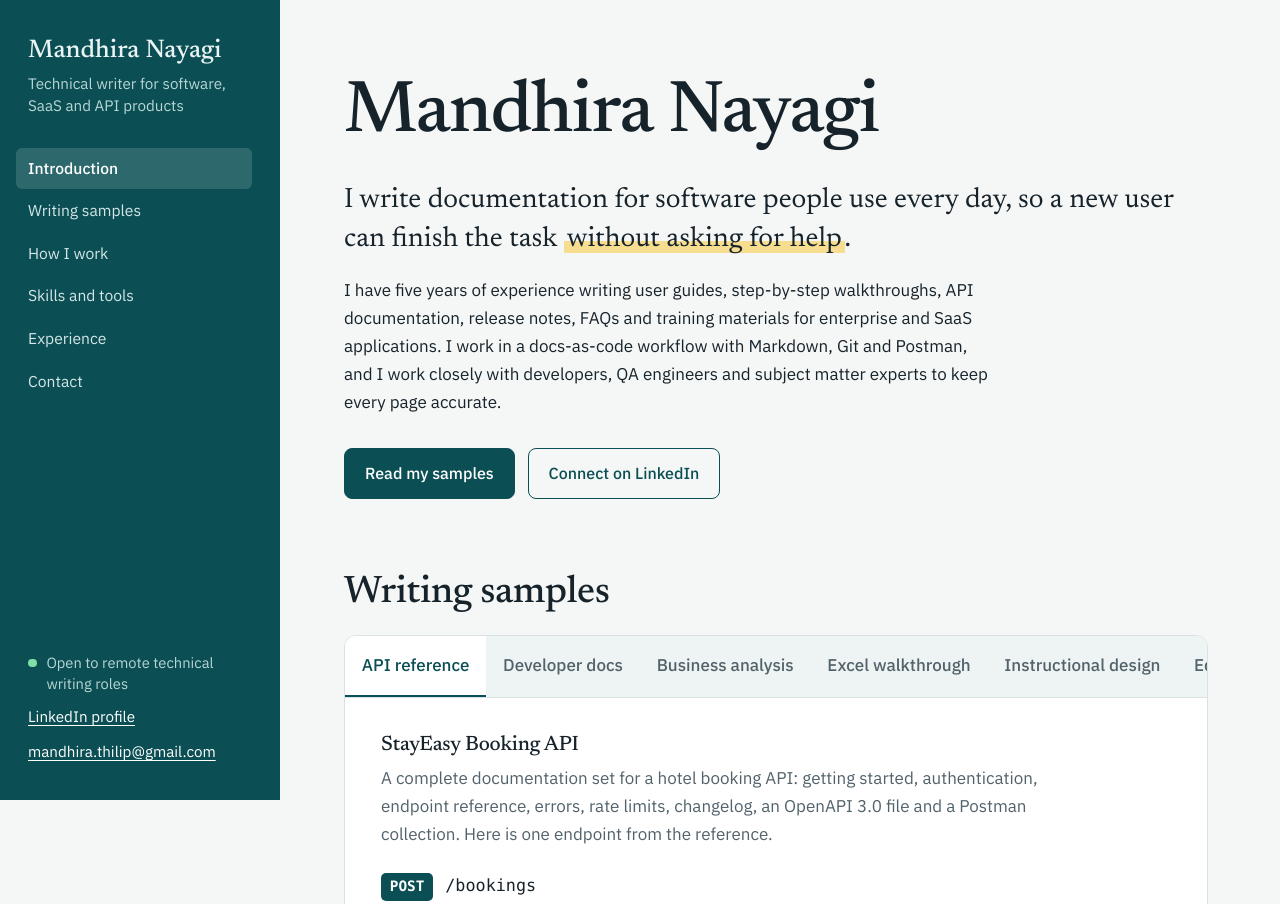
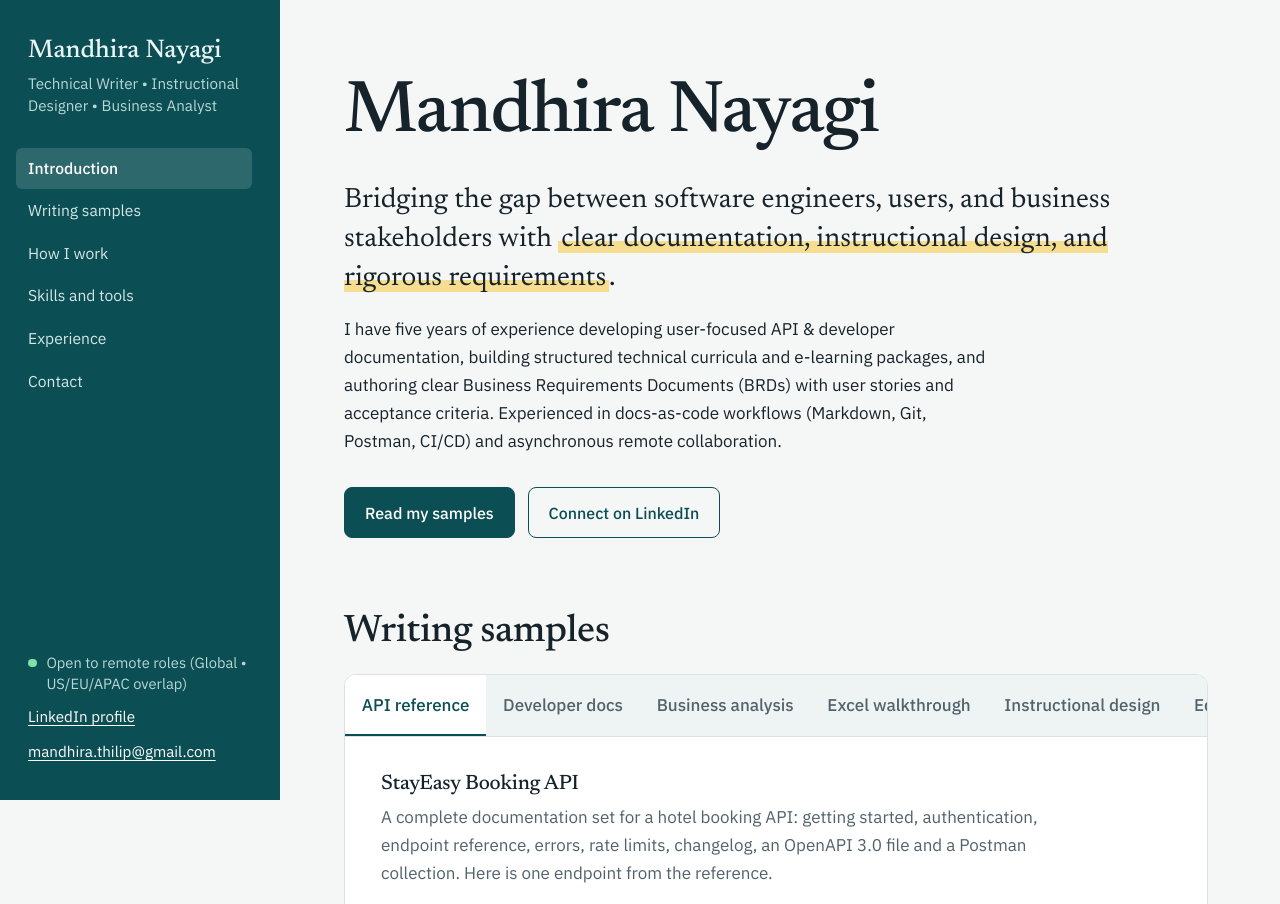
Before and after one commit to Mandhira/My-Portfolio, a plain HTML site: page index.html in a window 1280 px wide. Shown: the top 904 px of the page. Drawn offline with Linux system fonts and the light colour scheme.

Commit message:
Position portfolio across Technical Writing, Instructional Design, and Business Analysis

```diff
--- a/index.html
+++ b/index.html
@@ -3,10 +3,10 @@
 <head>
   <meta charset="utf-8">
   <meta name="viewport" content="width=device-width, initial-scale=1">
-  <title>Mandhira Nayagi | Technical Writer</title>
-  <meta name="description" content="Portfolio of Mandhira Nayagi, a technical writer for software, SaaS and API documentation. Open to remote roles.">
-  <meta property="og:title" content="Mandhira Nayagi | Technical Writer">
-  <meta property="og:description" content="API documentation, FAQs, user guides and training content for software and SaaS products.">
+  <title>Mandhira Nayagi | Technical Writer • Instructional Designer • Business Analyst</title>
+  <meta name="description" content="Portfolio of Mandhira Nayagi — Technical Writer, Instructional Designer, and Business Analyst specializing in software documentation, curriculum design, and BRDs. Open to remote roles.">
+  <meta property="og:title" content="Mandhira Nayagi | Technical Writer • Instructional Designer • Business Analyst">
+  <meta property="og:description" content="API documentation, instructional design packages, BRD/requirements, user guides, and training content for software and SaaS products.">
   <meta property="og:type" content="website">
   <link rel="preconnect" href="https://fonts.googleapis.com">
   <link rel="preconnect" href="https://fonts.gstatic.com" crossorigin>
@@ -238,7 +238,7 @@
     <aside class="sidebar">
       <div>
         <p class="brand"><a href="#top">Mandhira Nayagi</a></p>
-        <p class="role">Technical writer for software, SaaS and API products</p>
+        <p class="role">Technical Writer &bull; Instructional Designer &bull; Business Analyst</p>
       </div>
       <nav class="nav" aria-label="Sections">
         <ul>
@@ -251,7 +251,7 @@
         </ul>
       </nav>
       <div class="side-links">
-        <div class="status">Open to remote technical writing roles</div>
+        <div class="status">Open to remote roles (Global &bull; US/EU/APAC overlap)</div>
         <a href="https://www.linkedin.com/in/get-mandhira-thilip/" rel="noopener">LinkedIn profile</a>
         <a href="mailto:mandhira.thilip@gmail.com">mandhira.thilip@gmail.com</a>
       </div>
@@ -260,8 +260,8 @@
     <main id="main">
       <section id="top" class="intro" data-section>
         <h1>Mandhira Nayagi</h1>
-        <p class="lede">I write documentation for software people use every day, so a new user can finish the task <mark>without asking for help</mark>.</p>
-        <p>I have five years of experience writing user guides, step-by-step walkthroughs, API documentation, release notes, FAQs and training materials for enterprise and SaaS applications. I work in a docs-as-code workflow with Markdown, Git and Postman, and I work closely with developers, QA engineers and subject matter experts to keep every page accurate.</p>
+        <p class="lede">Bridging the gap between software engineers, users, and business stakeholders with <mark>clear documentation, instructional design, and rigorous requirements</mark>.</p>
+        <p>I have five years of experience developing user-focused API & developer documentation, building structured technical curricula and e-learning packages, and authoring clear Business Requirements Documents (BRDs) with user stories and acceptance criteria. Experienced in docs-as-code workflows (Markdown, Git, Postman, CI/CD) and asynchronous remote collaboration.</p>
         <div class="actions">
           <a class="btn primary" href="#samples">Read my samples</a>
           <a class="btn secondary" href="https://www.linkedin.com/in/get-mandhira-thilip/" rel="noopener">Connect on LinkedIn</a>
```
Also changed, not shown: 1 other file.
